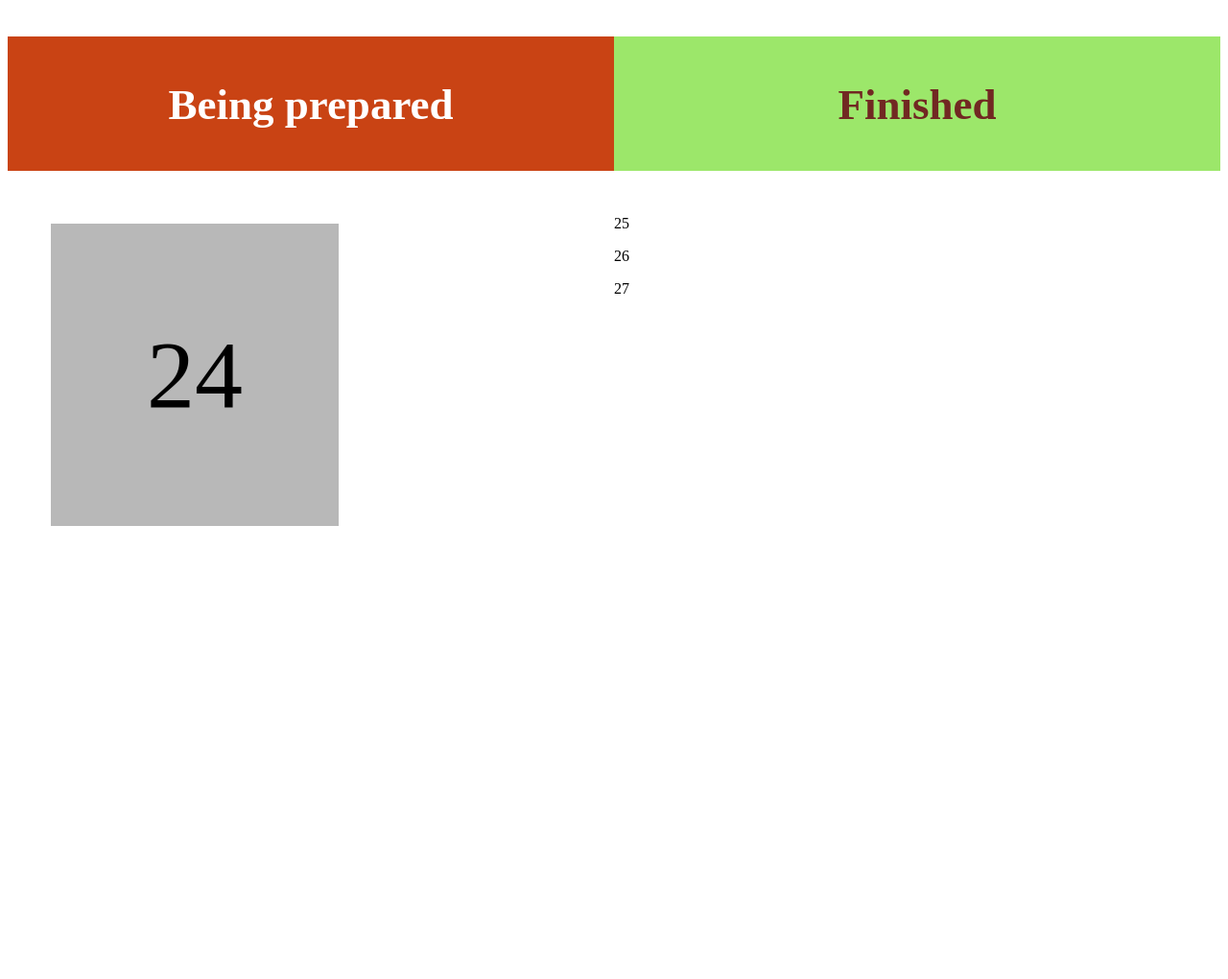
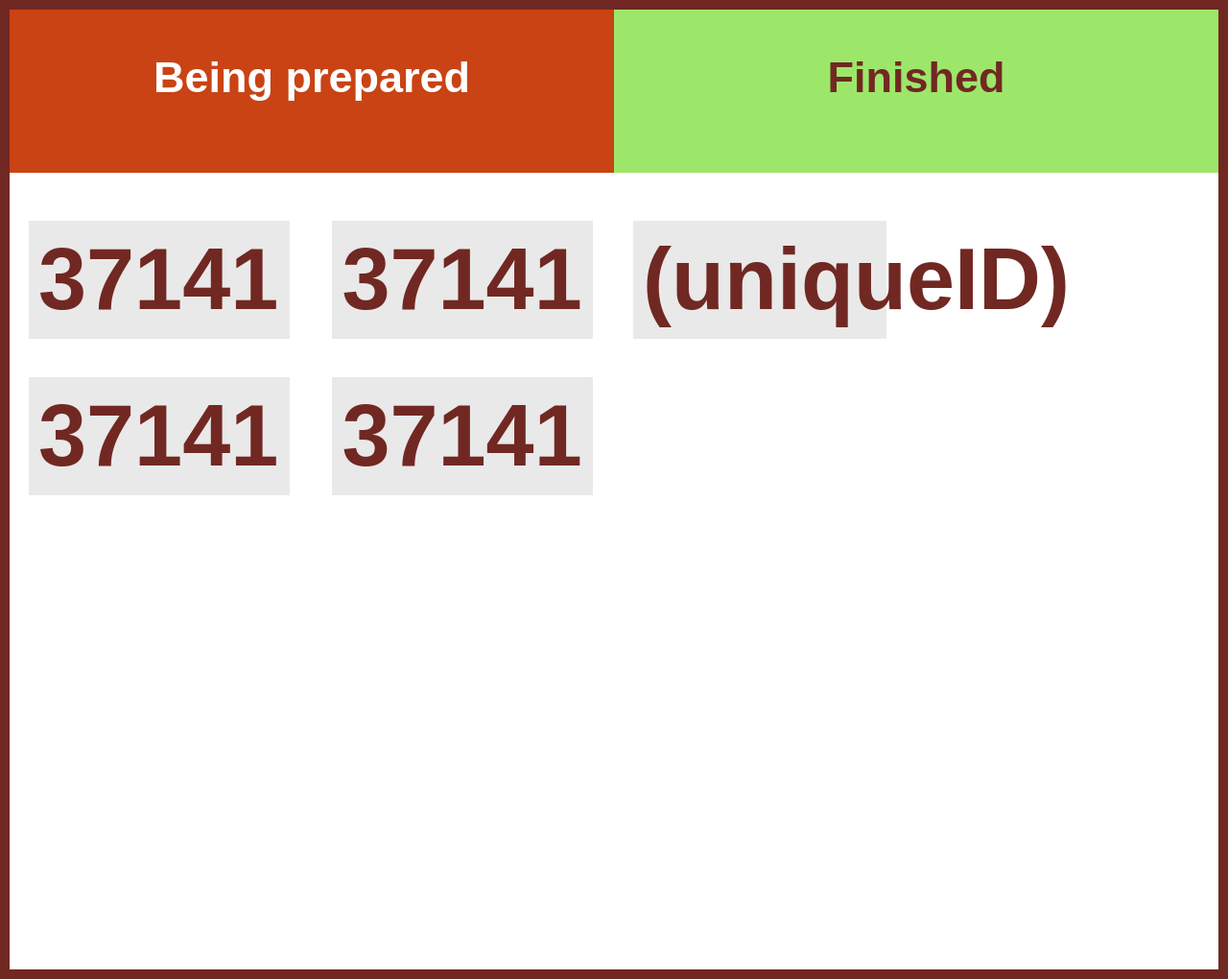
Before and after one commit to rubengurski/Project, a Flask app: page /screen in a window 1280 px wide. Shown: the whole page at 96% size. Before the commit the page ends 548 px from the top, so only its background shows below. Run offline with Flask 3, Linux system fonts and the light colour scheme.

Commit message:
Screen page works, 'remove' buttons placed correctly

```diff
--- a/app.py
+++ b/app.py
@@ -50,7 +50,6 @@ allOrders=[]
 @app.route('/', methods=['POST', 'GET'])
 def home():
     global Overview
-
     return render_template('Home.html', Overview=Overview, Margherita='Margherita', Pepperoni='Pepperoni', Tuna='Tuna', TotalPrice=TotalPrice, scroll=scroll)
 
 @app.route('/mario', methods=['POST', 'GET'])
@@ -67,7 +66,8 @@ def luigi():
 
 @app.route('/screen', methods=['POST', 'GET'])
 def screen_customers():
-    return render_template('Screen.html')
+    global allOrders, totalOrder1, totalOrder2, totalOrder3, totalOrder4, totalOrder5
+    return render_template('Screen.html', allOrders = allOrders, uniqueID=uniqueID)
 
 @app.route('/status', methods = ['POST'])
 def sstatus():
@@ -205,34 +205,76 @@ def add_pizza_mario():
 @app.route('/removepizzamario', methods=['POST', 'GET'])
 def overview_remove_mario():
     global TotalPriceMario
-    scroll='home'
-    removepizzamario=str(request.form['removepizzamario'])
-    if removepizzamario=='removeMargherita':
+    removepizzaMario=str(request.form['removepizzaMario'])
+    if removepizzaMario=='removeMargherita':
         OverviewMario.remove('Margherita')
         TotalPriceMario-=5.99
         return redirect('/mario')
-    elif removepizzamario=='removePepperoni':
+    elif removepizzaMario=='removePepperoni':
         OverviewMario.remove('Pepperoni')
         TotalPriceMario-=6.99
         return redirect('/mario')
-    elif removepizzamario=='removeTuna':
+    elif removepizzaMario=='removeTuna':
         OverviewMario.remove('Tuna')
         TotalPriceMario-=7.99
         return redirect('/mario')
 
 @app.route('/paymario', methods=['POST', 'GET'])
-def overview_mario_pay():
-    global uniqueID
-    global totalOrder
-    global allOrders
+def overview_pay_mario():
+    global uniqueID, allOrders, x
     current_time = datetime.now().time()
     uniqueID = current_time.hour * 3600 + current_time.minute * 60 + current_time.second
-    totalOrder.append(uniqueID)
-    for item in OverviewMario:
-        totalOrder.append(item)
-    print(totalOrder)
-    allOrders.append((totalOrder))
-
+    if x==1:
+        totalOrder1["uniqueID"]=uniqueID
+        y=1
+        for item in OverviewMario:
+            if y<(len(OverviewMario)+1):
+                totalOrder1["pizza" + str(y)]=str(item)
+                y+=1
+        print(totalOrder1)
+        allOrders.append(totalOrder1)
+        print(str(allOrders))
+    elif x==2:
+        totalOrder2["uniqueID"]=uniqueID
+        y=1
+        for item in OverviewMario:
+            if y<(len(OverviewMario)+1):
+                totalOrder2["pizza" + str(y)]=str(item)
+                y+=1
+        print(totalOrder2)
+        allOrders.append(totalOrder2)
+        print(str(allOrders))
+    elif x==3:
+        totalOrder3["uniqueID"]=uniqueID
+        y=1
+        for item in OverviewMario:
+            if y<(len(OverviewMario)+1):
+                totalOrder3["pizza" + str(y)]=str(item)
+                y+=1
+        print(totalOrder3)
+        allOrders.append(totalOrder3)
+        print(str(allOrders))
+    elif x==4:
+        totalOrder4["uniqueID"]=uniqueID
+        y=1
+        for item in OverviewMario:
+            if y<(len(OverviewMario)+1):
+                totalOrder4["pizza" + str(y)]=str(item)
+                y+=1
+        print(totalOrder4)
+        allOrders.append(totalOrder4)
+        print(str(allOrders))
+    elif x==5:
+        totalOrder5["uniqueID"]=uniqueID
+        y=1
+        for item in OverviewMario:
+            if y<(len(OverviewMario)+1):
+                totalOrder5["pizza" + str(y)]=str(item)
+                y+=1
+        print(totalOrder5)
+        allOrders.append(totalOrder5)
+        print(str(allOrders))
+    x+=1
     return redirect('/resetmario')
 
 @app.route('/resetmario', methods=['POST', 'GET'])
--- a/static/customer.css
+++ b/static/customer.css
@@ -1,3 +1,9 @@
+html {
+    font-family:sans-serif;
+    border: 10px solid #712822;
+    padding:0px;
+}
+
 .header{
     display: grid;
     grid-template-columns: 1fr 1fr;
@@ -7,12 +13,14 @@
     font-size: 45px;
     background-color: #C94314;
     padding-top: 45px;
+    margin-top: 0px;
 }
 .finished{
     color: #712822;
     font-size: 45px;
     background-color: #9CE76A;
     padding-top: 45px;
+    margin-top: 0px;
 }
 .header{
     height: 200px;
@@ -24,13 +32,15 @@
     background-color: white;
 }
 
-.o24, o25, o26, o27{
-    font-size: 100px;
-    background-color: #B8B8B8;
+.o {
+    font-size: 90px;
+    color:#712822;
+    font-weight: 900;
+    background-color: #e9e9e9;
     display: inline-block;
-    border: 2px black;
-    padding: 100px;
-    margin: 25px;
+    padding: 10px;
+    width:40%;
+    margin: 20px;
 }
 
 .orderfin{
@@ -41,7 +51,6 @@
 .orderprep{
     background-color: white;
     height: 800px;
-    margin-left: 20px;
 }
 .order24, order25, order26{
     background-color: #B8B8B8;
--- a/templates/Confirmed.html
+++ b/templates/Confirmed.html
@@ -21,7 +21,7 @@
                 <p class="item-price"></p>
                 <div class="status-inprogress"><p style="color: #ffffff; font-size: 20px;">Status of your order:</p>Being processed</div>
             </div>
-            <div style="margin-top: 80px;">
+            <!-- <div style="margin-top: 80px;">
                 <p class="item-price">Order details</p><hr style="border: 2px solid #712822">
                 {% if Margherita in Overview %}
                 <div class="row" style="font-size: larger;">
@@ -41,7 +41,7 @@
                     <p><strong>Quantity: 1</strong></p>
                 </div><hr>
                 {% endif %}
-            </div>
+            </div> -->
         </div>
         <footer>
             <div>
--- a/templates/Screen.html
+++ b/templates/Screen.html
@@ -1,22 +1,23 @@
 <!DOCTYPE html>
-<html style="margin: 0px">
+<html style="margin: 0px; padding:0px">
     <link type="text/css" rel="stylesheet" href="{{ url_for('static', filename='customer.css') }}" />
-    <head>
+    <head style="margin:0px">
         <title>Screen Pizzeria</title>
+        <meta http-equiv="refresh" content="1">
     </head>
-    <body>
+    <body style="margin:0px">
         <header class = "header">
             <h1 class = "prepared">Being prepared</h1>
             <h1 class = "finished">Finished</h1>
         </header>
         <main class = "body">
             <div class = "orderprep">
-               <p class = "o24">24</p>
+                {% for totalOrder in allOrders %}
+               <p class = "o">{{ totalOrder.uniqueID }}</p>
+               {% endfor %}
             </div>
             <div class = "orderfin">
-                <p class = "o25">25</p>
-                <p class = "o26">26</p>
-                <p class = "o27">27</p>
+                <p class = "o">(uniqueID)</p>
             </div>
         </main>
     </body>
```
Also changed, not shown: templates/Home.html (+13 -21 lines), templates/Luigi.html (+1 -14 lines), templates/Mario.html (+13 -1 lines).
